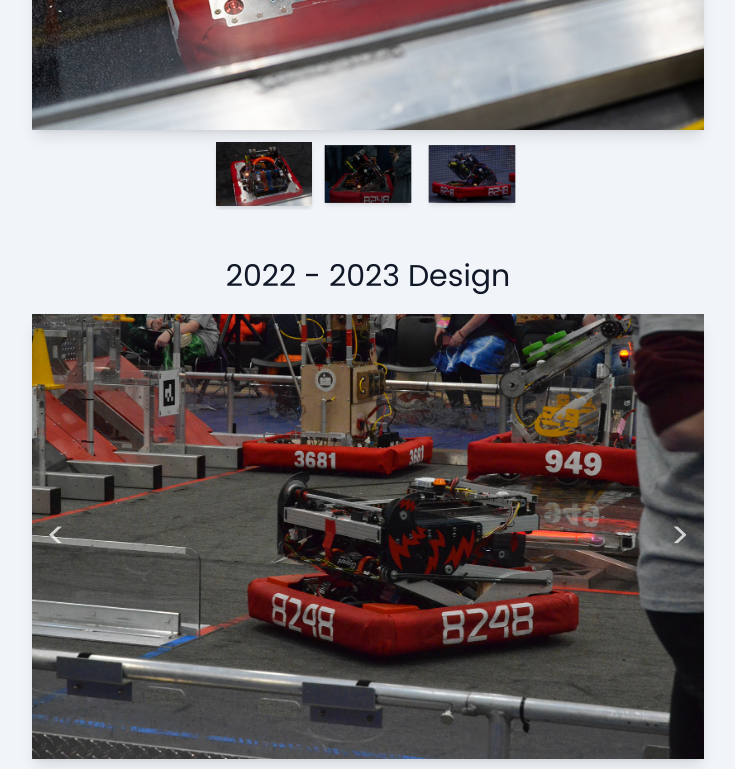
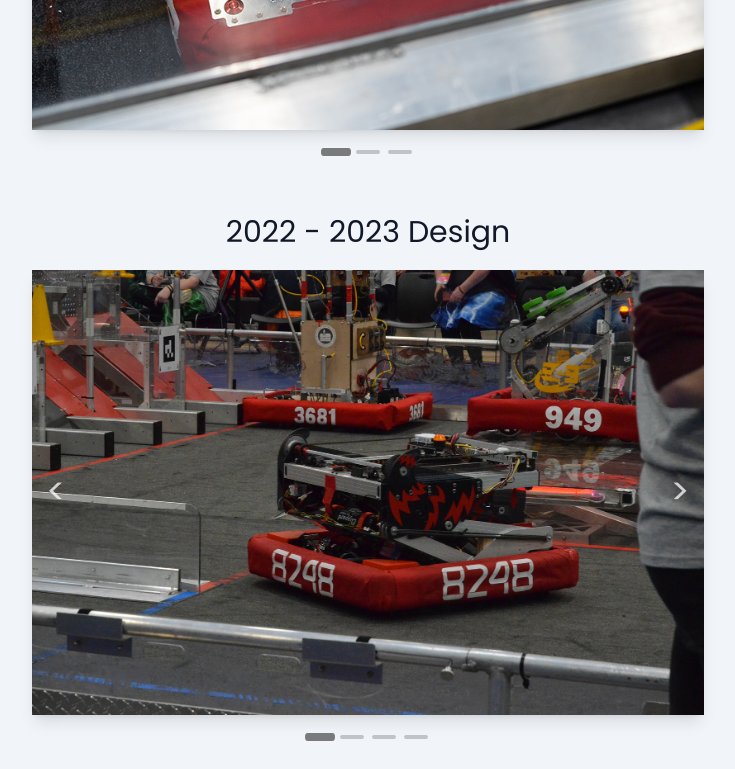
Before and after one commit to ChainLynxRobotics/ChainLynxWebsite, a Next.js app: page /robot in a window 1280 px wide. Shown: the part 820-1589 px from the top of the page, without its empty margins (272-1007 px from the left). Built offline with nearby package versions, Linux system fonts and the light colour scheme.

Commit message:
Improved UI for image carousel

```diff
--- a/src/app/components/ImageCarousel.tsx
+++ b/src/app/components/ImageCarousel.tsx
@@ -1,27 +1,33 @@
 "use client";
 
-import { useEffect, useState } from "react";
+import { useEffect, useRef, useState } from "react";
 
-export default function ImageCarousel({ pictures, autoScroll }: { pictures: { path: string, desc: string }[], autoScroll?: boolean }) {
+export default function ImageCarousel({ pictures, autoScroll, fullPreview }: { pictures: { path: string, desc: string }[], autoScroll?: boolean, fullPreview?: boolean}) {
 
     const [current, setCurrent] = useState(0);
+    const [showAlt, setShowAlt] = useState(false);
+
+    const carouselEl = useRef<HTMLDivElement>(null);
 
     useEffect(() => {
         const interval = setInterval(() => {
-            if (autoScroll) setCurrent((current + 1) % pictures.length);
+            if (autoScroll) {
+                if (carouselEl.current && carouselEl.current.matches(':hover')) return;
+                setCurrent((current + 1) % pictures.length);
+            }
         }, 5000);
         return () => clearInterval(interval);
     }, [current]);
 
     return (
         <>
-            <div className="shadow-lg selection:bg-red-500" onKeyDown={console.log}>
+            <div className="shadow-lg" ref={carouselEl}>
                 <div className="max-w-2xl w-full relative overflow-hidden">
-                    <div className="flex transition-transform duration-500" style={{transform: `translateX(${current*-100}%)`}}>
+                    <div className="flex transition-transform duration-500" style={{transform: `translateX(${current*-100}%)`}} onClick={()=>setShowAlt(old=>!old)}>
                         {pictures.map((pic: any, i)=>
                             <div key={i} className="w-full flex-shrink-0 group relative overflow-hidden">
-                                <img src={pic.url} alt={pic.desc} className="object-cover object-center w-full h-full flex-shrink-0 bg-black"></img>
-                                <div className="absolute left-0 bottom-0 right-0 translate-y-full group-hover:translate-y-0 transition-transform bg-black bg-opacity-75 text-gray-200 p-2" style={{display: pic.desc ? "" : "none"}}>
+                                <img src={pic.url} alt={pic.desc} loading={i == 0 ? 'eager' : 'lazy'} className="object-cover object-center w-full h-full flex-shrink-0 bg-black"></img>
+                                <div className={`absolute left-0 bottom-0 right-0 ${!showAlt && 'translate-y-full group-hover:translate-y-0'} transition-transform bg-black bg-opacity-75 text-gray-200 p-2`} style={{display: pic.desc ? "" : "none"}}>
                                     {pic.desc}
                                 </div>
                             </div>
@@ -31,15 +37,31 @@ export default function ImageCarousel({ pictures, autoScroll }: { pictures: { pa
                     <button className="absolute right-0 top-0 bottom-0 w-12 bg-black bg-opacity-0 hover:bg-opacity-40 text-white text-4xl opacity-75 transition" onClick={()=>setCurrent((current+1)%pictures.length)}>&gt;</button>
                 </div>
             </div>
+            {!fullPreview ?
+                <div className="w-full max-w-4xl overflow-auto min-w-0 thin-scrollbar scrollbar">
+                    <div className="w-max flex justify-center mx-auto mt-3 pb-1 flex-shrink-0">
+                        {pictures.map((pic: any, i)=>
+                            <button
+                                key={i}
+                                onClick={()=>setCurrent(i)}
+                                className={`px-1 py-2 group transition-transform`}
+                            >
+                                <div className={`w-6 h-1 rounded-full bg-black dark:bg-white opacity-20 group-hover:opacity-40 transition ${ current == i ? 'scale-y-[2] scale-x-125 opacity-50' : ''}`}></div>
+                            </button>
+                        )}
+                    </div>
+                </div>
+            :
                 <div className="w-full max-w-4xl overflow-auto min-w-0 thin-scrollbar scrollbar">
                     <div className="w-max flex justify-center gap-2 mx-auto mt-3 pb-1 flex-shrink-0">
                         {pictures.map((pic: any, i)=>
                             <button key={i} className={`flex-shrink-0 group bg-black shadow-md transition-transform ${current != i ? 'scale-90' : 'scale-100'}`} onClick={()=>setCurrent(i)}>
-                            <img src={pic.url} alt={pic.desc} className={`w-16 sm:w-24 h-10 sm:h-16 object-cover object-center transition-opacity ${current != i ? 'opacity-60 group-hover:opacity-80 dark:opacity-40 dark:group-hover:opacity-50' : 'opacity-95 dark:opacity-90'}`}></img>
+                                <img src={pic.url} alt={pic.desc} loading="lazy" className={`w-16 sm:w-24 h-10 sm:h-16 object-cover object-center transition-opacity ${current != i ? 'opacity-60 group-hover:opacity-80 dark:opacity-40 dark:group-hover:opacity-50' : 'opacity-95 dark:opacity-90'}`}></img>
                             </button>
                         )}
                     </div>
                 </div>
+            }
         </>
     )
 }
```
Also changed, not shown: 1 other file (tests, documents, lock files or other folders). Lines whose indentation alone changed are shown as unchanged.
